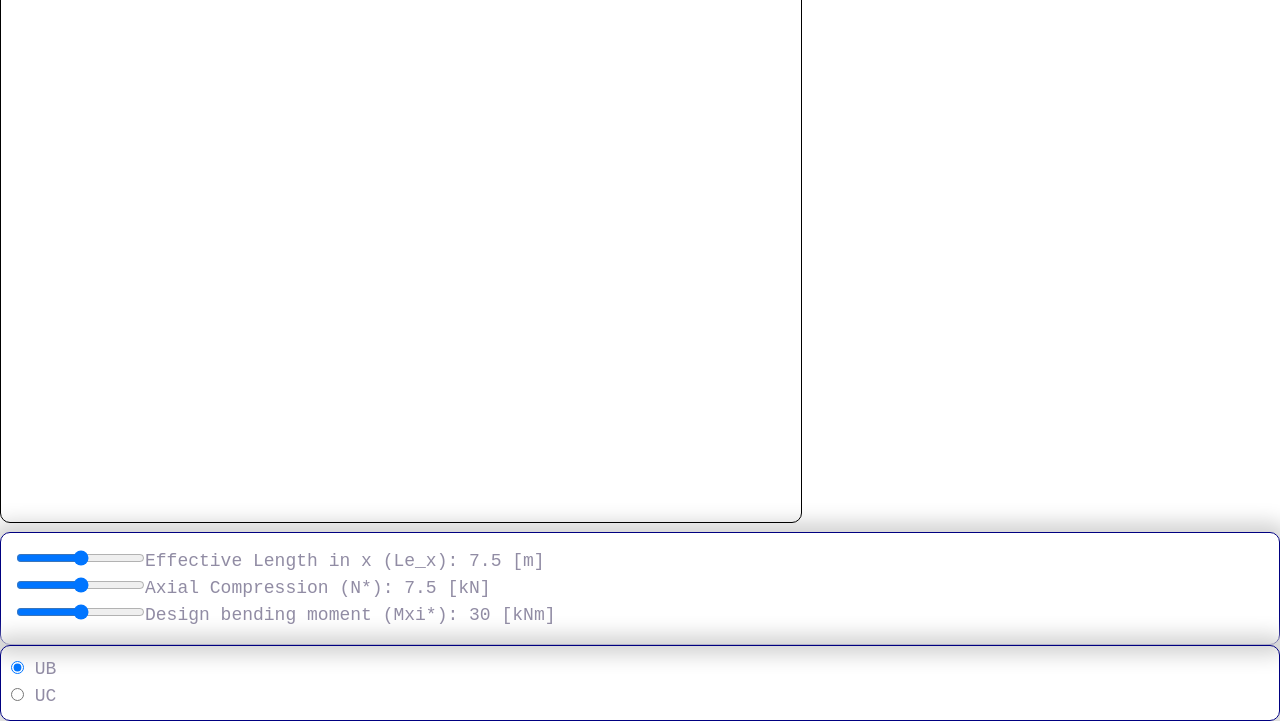
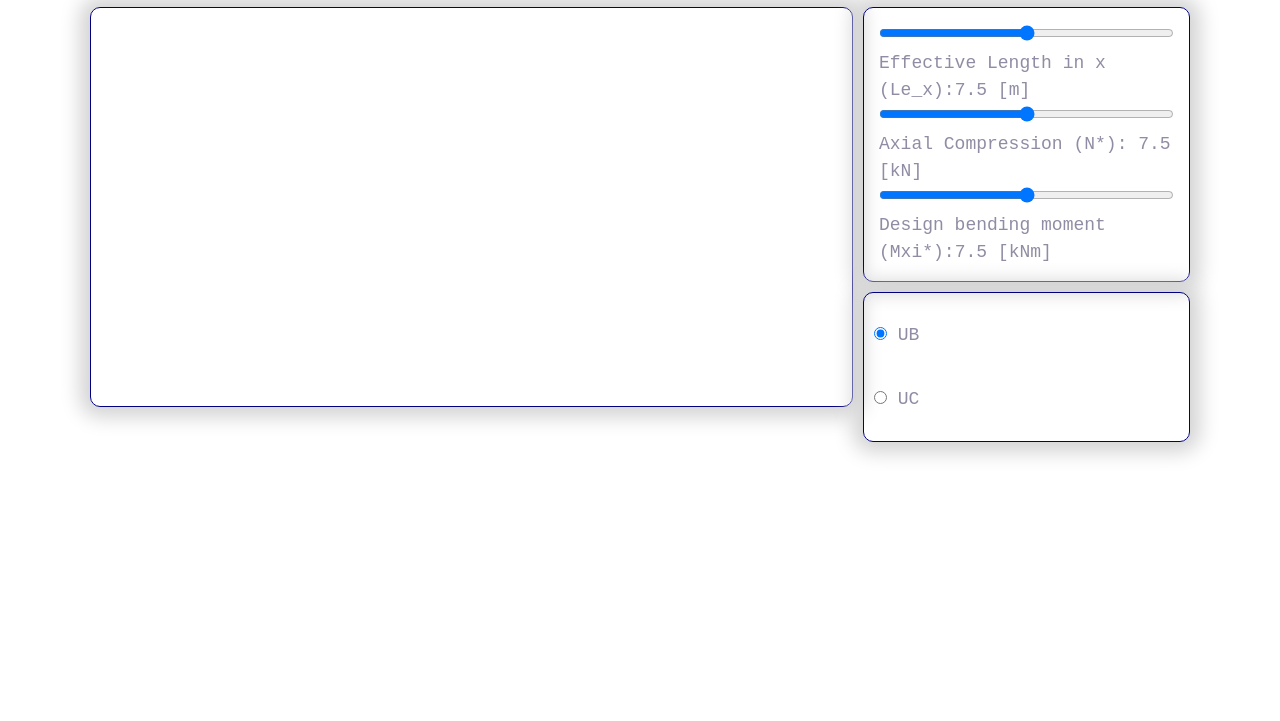
Before and after one commit to GabrielGarayalde/structoptima-website, a website built with Vite: page apps/column-design.html in a window 1280 px wide. Shown: the part 327-1048 px from the top of the page. After the commit the page ends 839 px from the top, so only its background shows below. Built offline with nearby package versions, Linux system fonts and the light colour scheme.

Commit message:
layout changes for the column design app

```diff
--- a/apps/column-design.html
+++ b/apps/column-design.html
@@ -32,9 +32,15 @@
       </nav>
     </header>
     <!-- Headings and info -->
-    <section class="container">
+    <div class="block container">
+      <section class="block__header">
         <div class="">
-        <h2>Column Design</h2>
+          <h1>Column Design to AS4100</h1>
+        </div>
+      </section>
+      <!-- Canvas, Results and User Panel-->
+      <section class="grid grid--70-30">
+        <div class="header">
           <p>
             The following program allows yields the optimal member size for a
             simply supported beam column under combined axial compression and
@@ -44,52 +50,56 @@
             restrained.
           </p>
         </div>
-    </section>
-
-    <!-- Canvas, Results and User Panel-->
-    <div class="canvas-group">
-      <div class="canvas-item">
+        <div class="canvas">
           <canvas id="column-design-canvas"></canvas>
         </div>
-      <div class="user-panel">
         <div class="slider-group">
-          <div>
+          <div class="slider-item">
             <input
               type="range"
               min="0"
               max="1"
               step="0.01"
               value="0.5"
-              class="slider"
+              class="slider-input"
               name="params"
               id="LexRange"
-            />Effective Length in x (Le_x):
-            <span id="LexRangeValue">7.5</span> [m]
+            />
+            <div>
+              Effective Length in x (Le_x):<span id="LexRangeValue">7.5</span>
+              [m]
             </div>
-          <div>
+          </div>
+          <div class="slider-item">
             <input
               type="range"
               min="0"
               max="1"
               step="0.01"
               value="0.5"
-              class="slider"
+              class="slider-input"
               name="params"
               id="NRange"
-            />Axial Compression (N*): <span id="NRangeValue">7.5</span> [kN]
+            />
+            <div>
+              Axial Compression (N*): <span id="NRangeValue">7.5</span> [kN]
             </div>
-          <div>
+          </div>
+          <div class="slider-item">
             <input
               type="range"
               min="0"
               max="1"
               step="0.01"
               value="0.5"
-              class="slider"
+              class="slider-input"
               name="params"
               id="MxiRange"
-            />Design bending moment (Mxi*):
-            <span id="MxiRangeValue">30</span> [kNm]
+            />
+            <div>
+              Design bending moment (Mxi*):<span id="MxiRangeValue">7.5</span>
+              [kNm]
+            </div>
           </div>
         </div>
         <div class="radio-group">
@@ -102,8 +112,9 @@
             <label for="option2">UC</label>
           </div>
         </div>
-      </div>
+      </section>
     </div>
     <script src="./column-design/main.js" type="module"></script>
+    <script src="../js/collapsible.js" type="module"></script>
   </body>
 </html>
--- a/css/styles.css
+++ b/css/styles.css
@@ -681,8 +681,11 @@ a {
 }
 
 #column-design-canvas {
-  border: 1.5px solid black;
+  width: 100%;
+  height: 400px;
+  border: 1.5px solid navy;
   border-radius: 10px;
+  box-shadow: 0 0 20px 10px lightgrey;
 }
 
 /* GRID */
```
Also changed, not shown: apps/column-design/dimArrow.js (added, +45 -0 lines), apps/column-design/dimArrow.ts (deleted, +0 -39 lines). Lines whose indentation alone changed are shown as unchanged.
